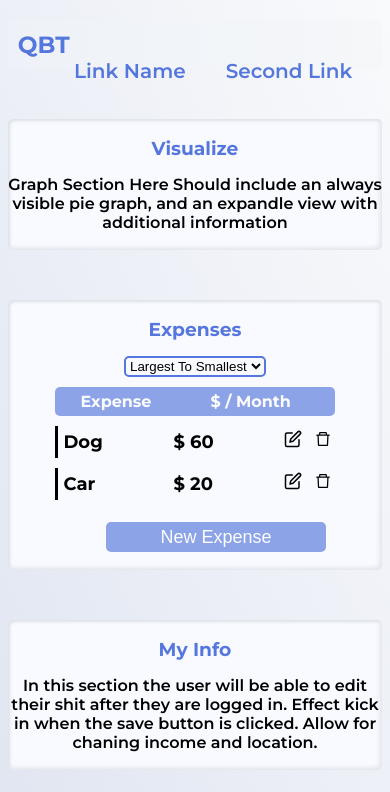
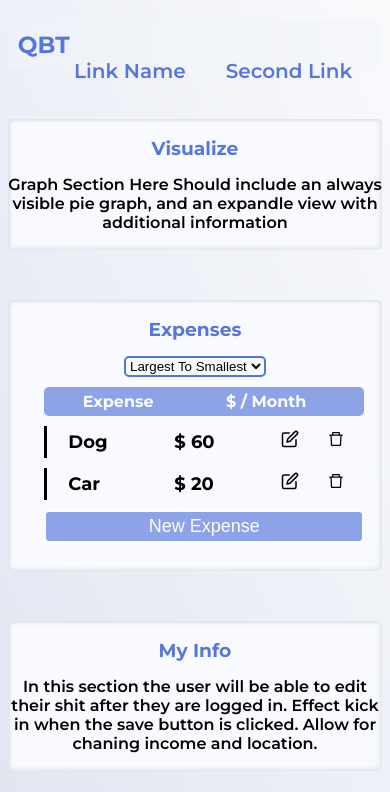
Before and after one commit to JoshBergman/QBT2, a React (Create React App) app: page / in a window 390 px wide. Shown: the top 792 px of the page. Built offline with nearby package versions, Linux system fonts and the light colour scheme.

Commit message:
Better new expense system

```diff
--- a/src/Components/PageComponents/Expenses/Expenses.tsx
+++ b/src/Components/PageComponents/Expenses/Expenses.tsx
@@ -3,7 +3,6 @@ import { useState, useRef } from "react";
 import styles from "./RenderExpenses/ExpenseCard.module.css";
 import SectionCard from "../../UI/PageElements/SectionCard";
 import RenderExpenses from "./RenderExpenses/RenderExpenses";
-import NewExpense from "./NewExpense/NewExpense";
 
 const Expenses = () => {
   const [currSortMethod, setCurrSortMethod] = useState("Largest To Smallest");
@@ -26,16 +25,7 @@ const Expenses = () => {
         <option>Largest To Smallest</option>
         <option>Smallest To Largest</option>
       </select>
-      <div
-        style={{
-          display: "flex",
-          flexWrap: "wrap",
-          justifyContent: "space-evenly",
-        }}
-      >
-        <RenderExpenses currSortMethod={currSortMethod} />
-        <NewExpense />
-      </div>
+      <RenderExpenses currSortMethod={currSortMethod} />
     </SectionCard>
   );
 };
--- a/src/Components/PageComponents/Expenses/NewExpense/NewExpense.module.css
+++ b/src/Components/PageComponents/Expenses/NewExpense/NewExpense.module.css
@@ -1,68 +1,34 @@
 .newExpBtn {
-  opacity: 65%;
-  width: 220px;
-  height: 30px;
-  border-radius: 5px;
-  border: 2px solid transparent;
+  width: clamp(250px, 80%, 800px);
+  margin: 10px;
+  margin-left: 5%;
+
+  display: flex;
+  align-items: baseline;
+  justify-content: space-evenly;
+  flex-wrap: wrap;
+
+  background-color: #5476dd;
   color: white;
   font-size: 18px;
-  margin-top: 12px;
-  transition: all 0.16s ease-in-out;
-  background-color: #5476dd;
-  margin-left: 42px;
+  padding: 4px;
+
+  opacity: 65%;
+  border-radius: 5px;
+  border: 2px solid;
+
+  transition: all 0.08s ease-in-out;
 }
 
 .newExpBtn:hover {
   background-color: white;
   border-color: black;
-  color: black;
+  color: #5476dd;
   cursor: pointer;
 }
 
-.card {
-  opacity: 65%;
-  border-radius: 5px;
-  padding: 10px;
-  width: 220px;
-  height: fit-content;
-  background: linear-gradient(to top right, #edf0f9, #f2f4f9);
-  box-shadow: -4px -4px 4px #dfe2e7, 4px 4px 3px #dfe2e7;
-
-  margin: 11px;
-  margin-top: 12px;
+@media (max-width: 610px) {
+  .newExpBtn {
+    width: clamp(230px, 90%, 330px);
+  }
 }
-
-.btn {
-  padding: 8px;
-  margin: 3px;
-
-  opacity: 100%;
-  color: #000000;
-  background-color: white;
-
-  border: 2px solid rgb(0, 0, 0);
-  border-radius: 5px;
-  font-size: 14px;
-  transition: all 0.08s ease-in-out;
-}
-
-.btn:hover {
-  background-color: #5476dd;
-  color: white;
-  cursor: pointer;
-}
-
-.input {
-  display: block;
-  width: 90%;
-  margin: 0 auto 20px auto;
-  font-size: 15px;
-  font-weight: bold;
-  border-radius: 5px;
-  border: 2px solid #5476dd;
-}
-
-.label {
-  color: #5476dd;
-  font-size: 18px;
-}
--- a/src/Components/PageComponents/Expenses/NewExpense/NewExpense.tsx
+++ b/src/Components/PageComponents/Expenses/NewExpense/NewExpense.tsx
@@ -1,26 +1,47 @@
-import React, { useState } from "react";
+import React, { useState, useContext } from "react";
 
 import styles from "./NewExpense.module.css";
-import NewExpenseForm from "./NewExpenseForm";
+import ExpenseCard from "../RenderExpenses/ExpenseCard";
+import { DataContext } from "../../../../Store/Data/DataContext";
 
 const NewExpense = () => {
   const [makingExpense, setMakingExpense] = useState(false);
+  const dataCTX = useContext(DataContext).userData;
 
   const toggleMakingExpense = () => {
     setMakingExpense((prevState) => !prevState);
   };
 
+  const removeHandler = (label: string) => {
+    dataCTX.actions.remExpense(label);
+  };
+
+  const modifyHandler = (
+    oldLabel: string,
+    newLabel: string,
+    newAmount: number
+  ) => {
+    dataCTX.actions.modifyExpense(oldLabel, newLabel, newAmount);
+  };
+
   return (
     <React.Fragment>
+      {makingExpense && (
+        <ExpenseCard
+          label={""}
+          amount={0}
+          newExpState={toggleMakingExpense}
+          actions={{
+            remove: removeHandler,
+            modify: modifyHandler,
+            parent: toggleMakingExpense,
+          }}
+        />
+      )}
       {!makingExpense && (
         <button onClick={toggleMakingExpense} className={styles.newExpBtn}>
           New Expense
         </button>
-      )}
-      {makingExpense && (
-        <div className={styles.card}>
-          <NewExpenseForm toggleMakingExpense={toggleMakingExpense} />
-        </div>
       )}
     </React.Fragment>
   );
--- a/src/Components/PageComponents/Expenses/RenderExpenses/ExpenseCard.module.css
+++ b/src/Components/PageComponents/Expenses/RenderExpenses/ExpenseCard.module.css
@@ -1,8 +1,13 @@
+.container {
+  width: clamp(260px, 60%, 800px);
+  margin-left: 5%;
+}
+
 .card,
 .legendCard {
   border-left: 3px solid;
 
-  width: 280px;
+  width: clamp(240px, 80%, 800px);
   margin: 10px;
   margin-left: 5%;
 
@@ -19,6 +24,7 @@
 }
 
 .textItem,
+.legendtextItem,
 .input {
   margin: 5px;
   font-size: 18px;
@@ -32,13 +38,18 @@
   border: 2px solid #5476dd;
 }
 
+.input,
+.textItem {
+  width: clamp(80px, 25%, 500px);
+}
+
 .modifyBtn {
   color: white;
   background-color: #5476dd;
   border: none;
   border-radius: 5px;
   padding: 8px;
-  margin: 3px;
+  margin: 1px;
   transition: all 0.1s ease-in-out;
 }
 
@@ -59,3 +70,21 @@
   border-radius: 5px;
   margin: 0;
 }
+
+@media (max-width: 610px) {
+  .container {
+    width: 95%;
+  }
+
+  .card,
+  .legendCard {
+    width: clamp(230px, 90%, 330px);
+  }
+
+  .input {
+    width: 80px;
+  }
+  .actionBtn:hover {
+    transform: none;
+  }
+}
--- a/src/Components/PageComponents/Expenses/RenderExpenses/ExpenseCard.tsx
+++ b/src/Components/PageComponents/Expenses/RenderExpenses/ExpenseCard.tsx
@@ -8,14 +8,23 @@ import ModifyMenu from "./ModifyMenu";
 interface IExpenseCardProps {
   label: string;
   amount: number;
+  newExpState?: () => void;
   actions: {
     remove: (label: string) => void;
     modify: (oldLabel: string, newlabel: string, newAmount: number) => void;
+    parent?: () => void;
   };
 }
 
-const ExpenseCard = ({ label, amount, actions }: IExpenseCardProps) => {
-  const [expenseState, setExpenseState] = useState("default");
+const ExpenseCard = ({
+  label,
+  amount,
+  actions,
+  newExpState,
+}: IExpenseCardProps) => {
+  const [expenseState, setExpenseState] = useState(
+    newExpState ? "modify" : "default"
+  );
 
   const enterModifyHandler = () => {
     setExpenseState("modify");
@@ -26,8 +35,12 @@ const ExpenseCard = ({ label, amount, actions }: IExpenseCardProps) => {
     newLabel: string,
     amount: number
   ) => {
+    actions.modify(ogLable, newLabel, amount);
+    if (newExpState) {
+      newExpState();
+      return;
+    }
     setExpenseState("default");
-    actions.modify(ogLable, newLabel, amount);
   };
 
   const removeHandler = () => {
@@ -53,6 +66,7 @@ const ExpenseCard = ({ label, amount, actions }: IExpenseCardProps) => {
         <ModifyMenu
           ogAmount={amount}
           ogLabel={label}
+          newExpState={newExpState}
           setParentState={setExpenseState}
           modifyFunc={saveModifyHandler}
         />
--- a/src/Components/PageComponents/Expenses/RenderExpenses/ExpenseLegendCard.tsx
+++ b/src/Components/PageComponents/Expenses/RenderExpenses/ExpenseLegendCard.tsx
@@ -17,10 +17,10 @@ const ExpenseLegendCard = () => {
 
   return (
     <div className={styles.legendCard} style={cardStyles}>
-      <h5 className={styles.textItem} style={legendTextStyles}>
+      <h5 className={styles.legendtextItem} style={legendTextStyles}>
         Expense
       </h5>
-      <h5 className={styles.textItem} style={legendTextStyles}>
+      <h5 className={styles.legendtextItem} style={legendTextStyles}>
         $ / Month
       </h5>
     </div>
--- a/src/Components/PageComponents/Expenses/RenderExpenses/ModifyMenu.tsx
+++ b/src/Components/PageComponents/Expenses/RenderExpenses/ModifyMenu.tsx
@@ -5,6 +5,7 @@ import styles from "./ExpenseCard.module.css";
 interface IModifyMenuProps {
   modifyFunc: (ogLabel: string, newLabel: string, amount: number) => void;
   setParentState: (newState: string) => void;
+  newExpState?: () => void;
   ogLabel: string;
   ogAmount: number;
 }
@@ -14,6 +15,7 @@ const ModifyMenu = ({
   setParentState,
   ogLabel,
   ogAmount,
+  newExpState,
 }: IModifyMenuProps) => {
   const newLabelRef = useRef<HTMLInputElement>(null);
   const newAmountRef = useRef<HTMLInputElement>(null);
@@ -33,6 +35,10 @@ const ModifyMenu = ({
   };
 
   const cancelChangesHandler = () => {
+    if (newExpState) {
+      newExpState();
+      return;
+    }
     setParentState("default");
   };
 
--- a/src/Components/PageComponents/Expenses/RenderExpenses/RenderExpenses.tsx
+++ b/src/Components/PageComponents/Expenses/RenderExpenses/RenderExpenses.tsx
@@ -1,9 +1,11 @@
 import { useContext } from "react";
 
+import styles from './ExpenseCard.module.css';
 import ExpenseCard from "./ExpenseCard";
 import { DataContext } from "../../../../Store/Data/DataContext";
 import { sortExpenses } from "./SortExpenses";
 import ExpenseLegendCard from "./ExpenseLegendCard";
+import NewExpense from "../NewExpense/NewExpense";
 
 interface IRenderExpensesProps {
   currSortMethod: string;
@@ -48,9 +50,10 @@ const RenderExpenses = ({ currSortMethod }: IRenderExpensesProps) => {
     return cards;
   };
   return (
-    <div style={{ width: "310px" }}>
+    <div className={styles.container}>
       <ExpenseLegendCard />
       {returnExpenseCards()}
+      <NewExpense />
     </div>
   );
 };
```
Also changed, not shown: src/Components/PageComponents/Expenses/NewExpense/NewExpenseForm.tsx (deleted, +0 -105 lines).
